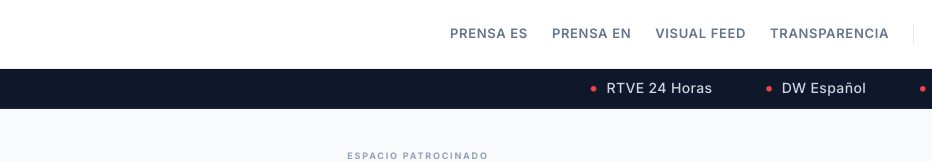
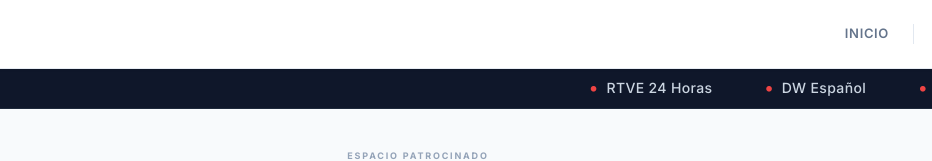
Before and after one commit to nicotips27/ECnews, a website: page envivo.html in a window 1280 px wide. Shown: the top 161 px of the page, 222-1154 px from the left. Drawn offline with Linux system fonts and the light colour scheme.

Commit message:
feat: menu simplificado, Inicio reemplaza Prensa ES/EN, Visual Feed y Transparencia

```diff
--- a/envivo.html
+++ b/envivo.html
@@ -78,10 +78,7 @@
             <div class="flex items-center space-x-2 sm:space-x-4 md:space-x-6">
                 <!-- Enlaces de Secciones (Ocultos en Móvil) -->
                 <div class="hidden md:flex space-x-6 items-center border-r border-slate-200 dark:border-slate-700 pr-6">
-                    <a href="index.html#espanol" class="text-[13px] text-slate-500 dark:text-slate-400 hover:text-slate-900 dark:hover:text-white font-semibold uppercase tracking-wider transition-colors">Prensa ES</a>
-                    <a href="index.html#ingles" class="text-[13px] text-slate-500 dark:text-slate-400 hover:text-slate-900 dark:hover:text-white font-semibold uppercase tracking-wider transition-colors">Prensa EN</a>
-                    <a href="index.html#noticias-visuales" class="text-[13px] text-slate-500 dark:text-slate-400 hover:text-slate-900 dark:hover:text-white font-semibold uppercase tracking-wider transition-colors">Visual Feed</a>
-                    <a href="index.html#transparencia" class="text-[13px] text-slate-500 dark:text-slate-400 hover:text-slate-900 dark:hover:text-white font-semibold uppercase tracking-wider transition-colors">Transparencia</a>
+                    <a href="index.html" class="text-[13px] text-slate-500 dark:text-slate-400 hover:text-slate-900 dark:hover:text-white font-semibold uppercase tracking-wider transition-colors">Inicio</a>
                 </div>
 
                 <div class="flex items-center space-x-2">
@@ -106,10 +103,7 @@
         <!-- Menú Desplegable Móvil -->
         <div id="mobile-menu" class="hidden md:hidden absolute top-full left-0 w-full bg-white dark:bg-slate-900 border-b border-slate-200 dark:border-slate-800 shadow-lg overflow-hidden transition-all duration-300">
             <nav class="flex flex-col">
-                <a href="index.html#espanol" class="mobile-link px-6 py-4 border-b border-slate-50 dark:border-slate-800 text-sm font-semibold text-slate-700 dark:text-slate-300 hover:bg-blue-50 dark:hover:bg-slate-800 hover:text-blue-600 dark:hover:text-blue-400 flex items-center"><i class="ph ph-globe-hemisphere-west text-lg mr-3 text-slate-400"></i> Prensa en Español</a>
-                <a href="index.html#ingles" class="mobile-link px-6 py-4 border-b border-slate-50 dark:border-slate-800 text-sm font-semibold text-slate-700 dark:text-slate-300 hover:bg-blue-50 dark:hover:bg-slate-800 hover:text-blue-600 dark:hover:text-blue-400 flex items-center"><i class="ph ph-globe-hemisphere-east text-lg mr-3 text-slate-400"></i> Prensa en Inglés</a>
-                <a href="index.html#noticias-visuales" class="mobile-link px-6 py-4 border-b border-slate-50 dark:border-slate-800 text-sm font-semibold text-slate-700 dark:text-slate-300 hover:bg-blue-50 dark:hover:bg-slate-800 hover:text-blue-600 dark:hover:text-blue-400 flex items-center"><i class="ph ph-monitor-play text-lg mr-3 text-slate-400"></i> Visual Feed en Vivo</a>
-                <a href="index.html#transparencia" class="mobile-link px-6 py-4 border-b border-slate-50 dark:border-slate-800 text-sm font-semibold text-slate-700 dark:text-slate-300 hover:bg-blue-50 dark:hover:bg-slate-800 hover:text-blue-600 dark:hover:text-blue-400 flex items-center"><i class="ph ph-magnifying-glass text-lg mr-3 text-slate-400"></i> Transparencia</a>
+                <a href="index.html" class="mobile-link px-6 py-4 border-b border-slate-50 dark:border-slate-800 text-sm font-semibold text-slate-700 dark:text-slate-300 hover:bg-blue-50 dark:hover:bg-slate-800 hover:text-blue-600 dark:hover:text-blue-400 flex items-center"><i class="ph ph-house text-lg mr-3 text-slate-400"></i> Inicio</a>
                 <a href="envivo.html" class="mobile-link px-6 py-4 text-sm font-semibold text-red-600 dark:text-red-400 hover:bg-red-50 dark:hover:bg-slate-800 flex items-center"><i class="ph-fill ph-record text-lg mr-3"></i> En Vivo</a>
             </nav>
         </div>
@@ -203,10 +197,7 @@
 
             <!-- Navegación del footer -->
             <div class="mb-8 flex flex-wrap justify-center gap-x-6 gap-y-2">
-                <a href="index.html#espanol" class="text-xs text-slate-400 hover:text-white font-semibold uppercase tracking-wider transition-colors">Prensa ES</a>
-                <a href="index.html#ingles" class="text-xs text-slate-400 hover:text-white font-semibold uppercase tracking-wider transition-colors">Prensa EN</a>
-                <a href="index.html#noticias-visuales" class="text-xs text-slate-400 hover:text-white font-semibold uppercase tracking-wider transition-colors">Visual Feed</a>
-                <a href="index.html#transparencia" class="text-xs text-slate-400 hover:text-white font-semibold uppercase tracking-wider transition-colors">Transparencia</a>
+                <a href="index.html" class="text-xs text-slate-400 hover:text-white font-semibold uppercase tracking-wider transition-colors">Inicio</a>
                 <a href="envivo.html" class="text-xs text-red-400 hover:text-red-300 font-semibold uppercase tracking-wider transition-colors">En Vivo</a>
             </div>
 
```
Also changed, not shown: index.html (+3 -12 lines).
